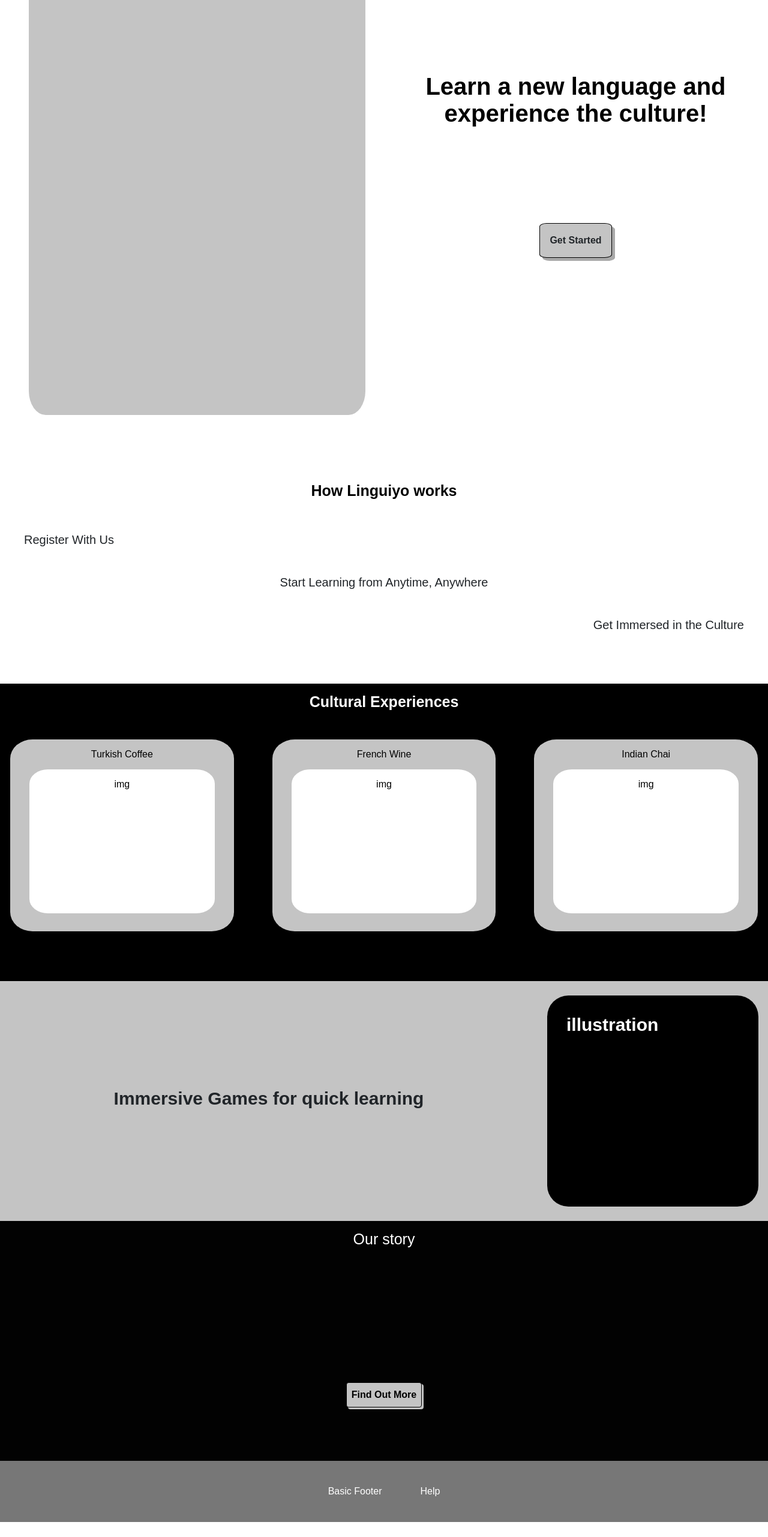
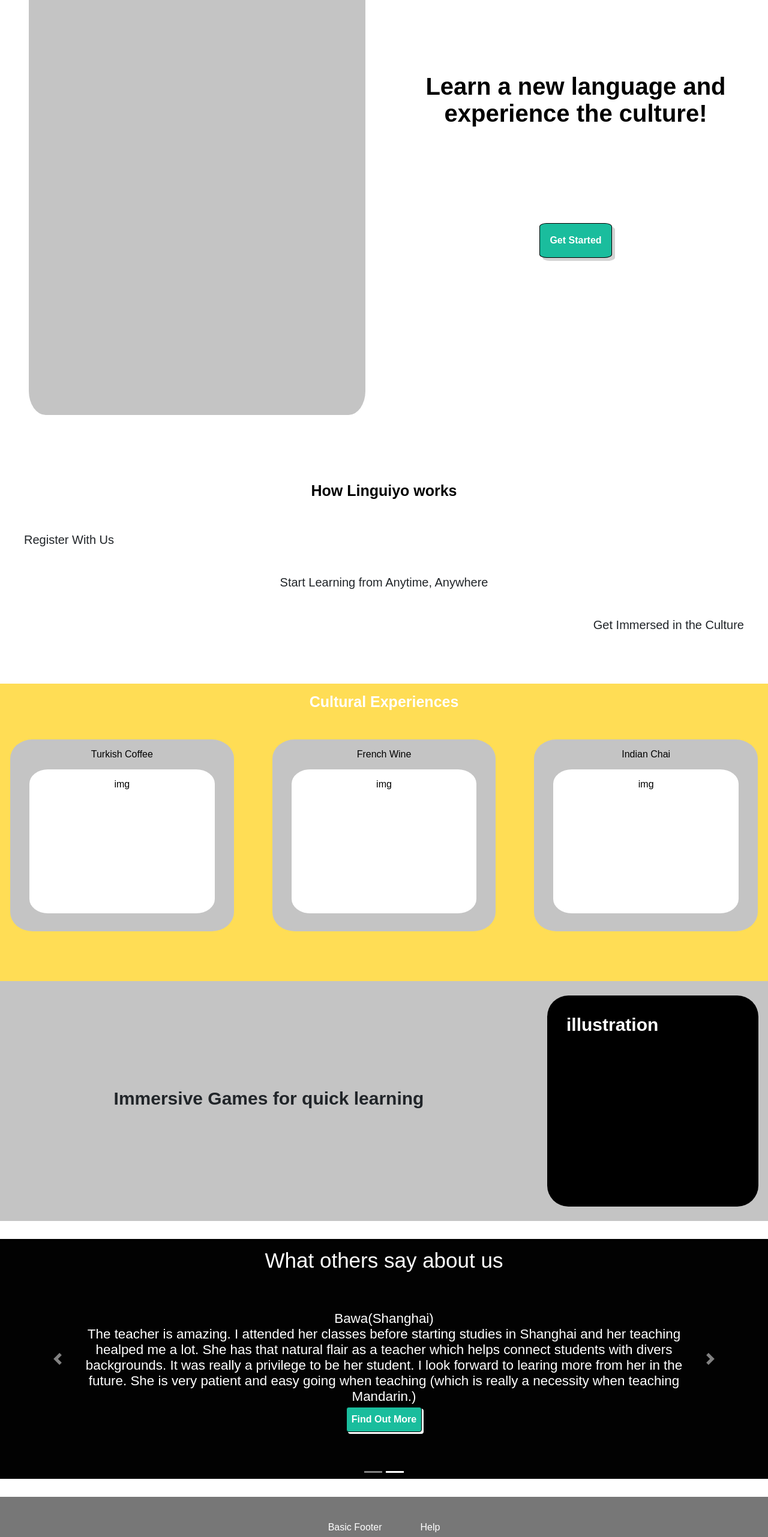
Before and after one commit to SurajGutti/Linguiyo, a React (Create React App) app in the folder frontend/: page / in a window 1280 px wide. Shown: the part 234-2797 px from the top of the page at 60% size. Before the commit the page ends 2772 px from the top, so only its background shows below. Built offline with nearby package versions, Linux system fonts and the light colour scheme.

Commit message:
fixed background of the hub and added carousel in home page

```diff
--- a/frontend/src/components/help_page/help_page.jsx
+++ b/frontend/src/components/help_page/help_page.jsx
@@ -19,13 +19,13 @@
             <div className="container" >
                 <h2 className="pb-3 pt-3">Select a topic to search for help</h2>
                 <div id="help-grid" className="row">
-                    <a href="#" className="col-md">
+                    <Link className="col-md">
                         <div>
                             <img className="icons" src={papericon} alt="paper-icon" />
                             <h5>Getting Started</h5>
                             <p>Learn how Udemy works and how to start learning.</p>
                         </div>
-                    </a>
+                    </Link>
                     {/* use a wildcard for user id once db is up? */}
                     <Link to="/users/priya" className="col-md">
                         <div>
@@ -34,36 +34,36 @@
                             <p>Manage your account settings.</p>
                         </div>
                     </Link>
-                    <a href="#" className="col-md">
+                    <Link className="col-md">
                         <div>
                             <img className="icons" src={computericon} alt="computer-icon" />
                             <h5>Troubleshooting</h5>
                             <p>Experiencing a bug? Check here.</p>
                         </div>
-                    </a>
+                    </Link>
                 </div>
                 <div id="help-grid" className="row">
-                    <a href="#" className="col-md">
+                    <Link className="col-md">
                         <div>
                             <img className="icons" src={bookicon} alt="book-icon" />
                             <h5>Course Taking</h5>
                             <p>Everything about taking a course on Udemy.</p>
                         </div>
-                    </a>
-                    <a href="#" className="col-md">
+                    </Link>
+                    <Link className="col-md">
                         <div>
                             <img className="icons" src={moneyicon} alt="money-icon" />
                             <h5>Purchase/Refunds</h5>
                             <p>Learn about coupons, how to send gifts, and refunds.</p>
                         </div>
-                    </a>
-                    <a href="#" className="col-md">
+                    </Link>
+                    <Link className="col-md">
                         <div>
                             <img className="icons" src={phoneicon} alt="phone-icon" />
                             <h5>Mobile</h5>
                             <p>On the go? Learn about our mobile app.</p>
                         </div>
-                    </a>
+                    </Link>
                 </div>
             </div>
         )
--- a/frontend/src/components/home_page/home_page.jsx
+++ b/frontend/src/components/home_page/home_page.jsx
@@ -2,6 +2,7 @@
 import { Link } from 'react-router-dom';
 import 'bootstrap/dist/css/bootstrap.min.css';
 import './home_page_style.css'
+import Carousel from 'react-bootstrap/Carousel'
 
 class HomePage extends React.Component {
     render() {
@@ -64,14 +65,32 @@
                         </div>
                     </div>
                 </div>
+                <Carousel>
+                    <Carousel.Item>
                         <div className="our-story">
                             <div>
                                 <h2>Our story</h2>
                             </div>
                             <div className="d-flex justify-content-center">
-                        <Link className="btn">Find Out More</Link>
+                                <Link className="btn story-btn">Find Out More</Link>
                             </div>
                         </div>
+                    </Carousel.Item>
+                    <Carousel.Item>
+                        <div className="our-story">
+                            <div>
+                                <h2>What others say about us</h2>
+                            </div>
+                            <div className="feedback justify-content-center">
+                                <h3>{'Bawa(Shanghai)'}</h3>
+                                <h3>{'The teacher is amazing. I attended her classes before starting studies in Shanghai and her teaching healped me a lot. She has that natural flair as a teacher which helps connect students with divers backgrounds. It was really a privilege to be her student. I look forward to learing more from her in the future. She is very patient and easy going when teaching (which is really a necessity when teaching Mandarin.)'}</h3>
+                            </div>
+                            <div className="d-flex justify-content-center">
+                                <Link className="btn feedback-btn">Find Out More</Link>
+                            </div>
+                        </div>
+                    </Carousel.Item>
+                </Carousel>
             </div>
         )
     }
--- a/frontend/src/components/home_page/home_page_style.css
+++ b/frontend/src/components/home_page/home_page_style.css
@@ -36,6 +36,7 @@
 	}
 }
 
+
 /* intro section */
 .intro{
 	height: 60rem;
@@ -54,13 +55,15 @@
 }
 
 .intro-right .btn{
-	background-color: #C4C4C4;
+	background-color: #1ABD9D;
 	margin-top: 10rem;
 	padding: 1rem;
+	color: #FFFFFF;
+	outline: 0;
 	border-radius: 10%;
-	box-shadow: darkgray 5px 5px;
+	box-shadow: lightgray 5px 5px;
 	border: 1px solid black;
-	font-weight: bolder;
+	font-weight: 700;
 }
 
 .main-img{
@@ -94,7 +97,7 @@
 
 .cultural-exp{
 	height: 31rem;
-	background-color: #000000;
+	background-color: #FFDD55;
 	color: #FFFFFF;
 }
 
@@ -156,20 +159,37 @@
 	height: 25rem;
 	background-color: #020202;
 	color: white;
+	padding: 0rem 5rem 0rem 5rem;
 }
 
 .our-story h2{
 	text-align: center;
 	padding: 1rem;
-	font-size: 25px;
+	font-size: 35px;
 }
 
-.our-story .btn{
+.our-story .story-btn{
 	padding: .5rem;
-	background-color: #C4C4C4;
-	color: black;
+	background-color: #1ABD9D;
+	color: #FFFFFF;
 	margin-top: 13rem;
 	border: #000000 1px solid;
-	box-shadow: #C4C4C4 3px 3px;
+	box-shadow: #FFFFFF 3px 3px;
 	font-weight: bolder;
 }
+
+.feedback{
+	height: 13rem;
+	padding: 3rem 3rem 0rem 3rem;
+	text-align: center;
+	font-size: 1.4rem;
+}
+
+.feedback-btn{
+	background-color: #1ABD9D;
+	padding: .5rem;
+	color: #FFFFFF;
+	border: #000000 1px solid;
+	box-shadow: #FFFFFF 3px 3px;
+	font-weight: bolder;
+}
--- a/frontend/src/components/the_hub/hub_page_style.css
+++ b/frontend/src/components/the_hub/hub_page_style.css
@@ -6,7 +6,7 @@
 }
 
 .hub-background{
-    background: url('https://cdn-v2.asla.org/uploadedImages/CMS/Shop/Bookstore/books.jpg');
+    background: #2A343D;
     min-height: 100vh;
     background-size: cover;
     padding: 0 160px !important;
```
Also changed, not shown: 1 other file (tests, documents, lock files or other folders). Lines whose indentation alone changed are shown as unchanged.
